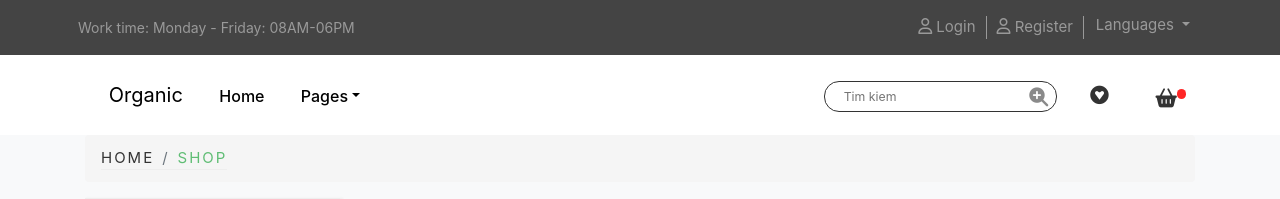
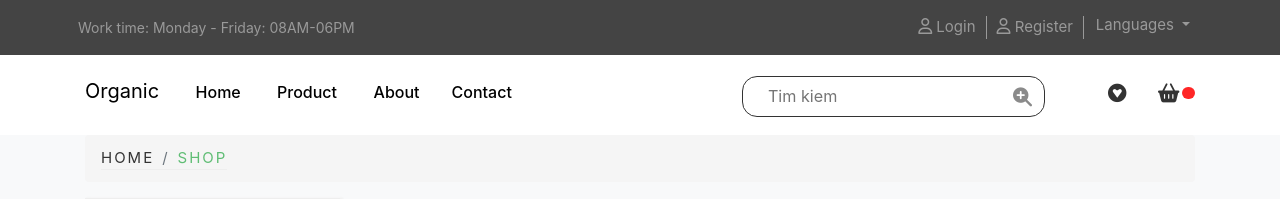
Before and after one commit to fayewong6198/chim_en_mvc, a Django app: page /cart/shop/ in a window 1280 px wide. Shown: the top 199 px of the page. Run offline with Django 3.2, Linux system fonts and the light colour scheme; data that the repository does not hold is empty; some libraries are stand-ins or nearby versions.

Commit message:
search, navbar

```diff
--- a/static/css/nav-bar.css
+++ b/static/css/nav-bar.css
@@ -9,7 +9,10 @@
 .bold-text {
   font-weight: 500;
 }
-
+.input-append {
+  display: flex;
+  justify-content: flex-end;
+}
 .navbar-white {
   background-color: var(--background-color) !important;
   display: flex;
@@ -17,7 +20,7 @@
   height: 80px;
   transition: height 0.3s, opacity 0.3s linear;
 }
-.navbar-white .col-6 .row i {
+.navbar-white .col-4 .row i {
   font-size: 19px;
 }
 .navbar-white a {
@@ -56,7 +59,6 @@
 .fa-gratipay,
 .fa-shopping-basket {
   color: #333;
-  padding-top: 8px;
 }
 .fa-gratipay:hover,
 .fa-shopping-basket:hover {
@@ -134,7 +136,52 @@
 .content {
   padding: 16px;
 }
-
+#navbar {
+  display: flex;
+  align-items: center !important;
+  z-index: 999999999;
+}
+#icon-badge-unlogin {
+  display: flex;
+  justify-content: center;
+  bottom: 4px;
+  align-items: center;
+}
+.right-nav {
+  display: flex;
+  justify-content: center;
+  align-items: center;
+}
+#icon-badge {
+  bottom: 4px;
+}
+.navbar-white .right-nav {
+  display: flex;
+  flex-direction: row;
+  font-size: 21px !important;
+  justify-content: flex-end;
+  align-items: center !important;
+}
+.right-nav i {
+  font-size: 19px;
+}
+#collapseSearch input {
+  width: 100%;
+  height: 50px;
+  background-color: #5fbd74;
+  color: #fff;
+  outline: none;
+  text-align: center;
+  border: none;
+  position: relative;
+}
+#collapseSearch {
+  background-color: #5fbd74;
+  width: 100%;
+}
+.search-collapse {
+  display: none !important;
+}
 #img-nav {
   width: 30px;
   height: 30px;
@@ -150,7 +197,12 @@
   z-index: 1500;
   background-color: #d4cfcf !important;
 }
-
+.sticky-search {
+  position: fixed;
+  top: 60px;
+  width: 100%;
+  z-index: 9999999999999;
+}
 /* Add some top padding to the page content to prevent sudden quick movement (as the navigation bar gets a new position at the top of the page (position:fixed and top:0) */
 .sticky + .content {
   padding-top: 610px;
@@ -357,16 +409,11 @@
   margin-top: 5px;
   padding: 0;
 }
-
+.right-nav form {
+  display: flex;
+  justify-content: flex-end !important;
+}
 #custom-search-form .search-query {
-  padding-right: 3px;
-  padding-right: 4px \9;
-  padding-left: 3px;
-  padding-left: 4px \9;
-  margin-bottom: 0;
-  margin-top: 0px;
-  -webkit-border-radius: 3px;
-  -moz-border-radius: 3px;
   border-radius: 15px;
   background-color: rgba(255, 255, 255, 0.2) !important;
   border-color: rgba(255, 255, 255, 0.09);
@@ -382,18 +429,16 @@
 .search-query:focus + button {
   z-index: 3;
 }
+@media (max-width: 1091px) {
+  .search-collapse {
+    display: block !important;
+  }
+  #custom-search-form .search-query,
+  #custom-search-form button {
+    display: none !important;
+  }
+}
 /* list-vagetables */
-.search-sec form {
-  padding: 1rem;
-  background-color: white;
-  position: relative;
-  z-index: 100;
-  top: -5.5rem;
-  box-shadow: 1px 1px 2px 1px #aaaaaa;
-  border: none;
-  width: 100%;
-  border-radius: 6px;
-}
 
 #custom-search-form button {
   border: 0;
--- a/static/css/thanh.css
+++ b/static/css/thanh.css
@@ -2664,3 +2664,7 @@ footer {
   background-color: #5fbd74;
   border-color: #5fbd74;
 }
+#icon-badge-unlogin {
+  display: flex;
+  justify-content: flex-end !important;
+}
--- a/templates/navbar.html
+++ b/templates/navbar.html
@@ -44,51 +44,54 @@
     </div>
   </div>
 </div>
+<form action="{% url 'cart:product-list' %}" class="collapse navbar-collapse" id="collapseSearch">
+  <div class="container">
+    {% if limit is not None %}
+    <input type="hidden" name="limit" value="{{limit}}">
+    {% endif %}
+    <input type="text" class="search-query" placeholder="Tim kiem" value="{{search}}" name="search"></div>
+</form>
 
 <nav id="navbar" class="navbar-white pl-3 pr-3">
   <!-- Desktop -->
   <div class="container d-none d-md-block">
     <div class="row justify-content-around">
       <!-- Left-side -->
-      <div class="col-5">
+      <div class="col-8 col-lg-8">
         <a class="navbar-brand" href="{% url 'home' %}">Organic</a>
 
         <a class="nav-link bold-text active d-inline" href="{% url 'home' %}">Home <span
             class="sr-only">(current)</span></a>
-        <div class="dropdown">
-          <a class="nav-link bold-text d-inline dropdown-toggle" href="#">Pages</a>
-
-          <div class="dropdown-content">
+        <!-- <div class="dropdown"> -->
+        <a class="nav-link bold-text d-inline" href="#">Product</a>
+        <a class="nav-link bold-text d-inline" href="#">About</a><a class="nav-link bold-text d-inline"
+          href="#">Contact</a>
+        <!-- <div class="dropdown-content">
             <a href="{% url 'cart:product-list'%}">Products</a>
             <a href="{% url 'about' %}">About us</a>
             <a href="{% url 'contact' %}">Contact</a>
-          </div>
-        </div>
+          </div> -->
       </div>
 
       <!-- Right side -->
-      <div class="col-6">
-
-        <div class="row justify-content-end align-items-center">
-
-          <form id="custom-search-form" class="form-search form-horizontal pull-right"
-            action="{% url 'cart:product-list' %}">
+      <div class="col-4 col-lg-4 right-nav">
+        <i class="fas fa-search-plus search-collapse" data-toggle="collapse" data-target="#collapseSearch"
+          aria-expanded="false" aria-controls="collapseSearch"></i>
+        <form id="custom-search-form" class="form-search form-horizontal" action="{% url 'cart:product-list' %}">
           <div class=" input-append span12">
             {% if limit is not None %}
             <input type="hidden" name="limit" value="{{limit}}">
             {% endif %}
             <input type="text" class="search-query" placeholder="Tim kiem" value="{{search}}" name="search">
             <button type="submit" class="btn"><i class="fas fa-search-plus"></i></button>
-
         </form>
-        </div>
         {% if request.session.products_in_favorite %}
-
         <a class="fa-stack has-badge" id="icon-badge" data-toggle="tooltip" data-placement="top" title="Wishlist"
-          href="{% url 'favorites' %}" data-count="{{ request.session.products_in_favorite }}"><i
-            class="fab fa-gratipay "></i></a>
+          href="{% url 'favorites' %}" data-count="{{ request.session.products_in_favorite }}">
+          <i class="fab fa-gratipay " href="{% url 'favorites' %}"></i></a>
         {% else %}
-        <a class="fa-stack has-badge"><i class="fab fa-gratipay  icon-badge"></i></a>
+        <a class="fa-stack has-badge" id="icon-badge-unlogin" data-toggle="tooltip" data-placement="top"
+          title="Wishlist"><i class="fab fa-gratipay  icon-badge"></i></a>
         {% endif %}
 
         <div class="dropdown pl-3">
@@ -104,8 +107,6 @@
           </a>
           {% endif %}
         </div>
-        <!-- <a class="nav-link bold-text"><i class="fas fa-user-circle"></i></a> -->
-
       </div>
     </div>
   </div>
@@ -120,8 +121,8 @@
         <div id="mySidenav" class="sidenav">
           <a href="javascript:void(0)" class="closebtn" onclick="closeNav()">&times;</a>
           <div class="dropdown ">
-            <a class="nav-link bold-text" id="dropdownMenuUser" data-toggle="dropdown" aria-haspopup="true"
-              aria-expanded="false"><img
+            <a class="nav-link bold-text dropdown-toggle" id="dropdownMenuUser" data-toggle="dropdown"
+              aria-haspopup="true" aria-expanded="false"><img
                 src="https://secure.gravatar.com/avatar/8908e2bcc789ecb09d664850e575c012?s=96&d=mm&r=g" alt="">
             </a>
 
@@ -130,7 +131,7 @@
               <a class="dropdown-item" href="{% url 'logout' %}">Logout</a>
             </div>
           </div>
-          <div class="nav-item pt-5">
+          <div class="nav-item pt-4">
             <a href="{% url 'home' %}">Home</a>
             <a href="{% url 'about' %}">about</a>
             <a href="{% url 'cart:product-list'%}">Products</a>
@@ -174,6 +175,7 @@
   </div>
 </nav>
 
+{% block extra_scripts %}
 <script>
   // When the user scrolls the page, execute myFunction
   window.onscroll = function () {
@@ -190,8 +192,10 @@
   function myFunction() {
     if (window.pageYOffset >= sticky) {
       navbar.classList.add("sticky");
+      collapseSearch.classList.add("sticky-search");
     } else {
       navbar.classList.remove("sticky");
+      collapseSearch.classList.remove("sticky-search");
     }
   }
 
@@ -216,4 +220,6 @@
   }
 
   document.addEventListener("click", handleMousePos);
+
 </script>
+{%endblock extra_scripts %}
```
Also changed, not shown: templates/index.html (+59 -59 lines), static/js/mainjs.js (line endings or trailing spaces). Lines whose indentation alone changed are shown as unchanged.
